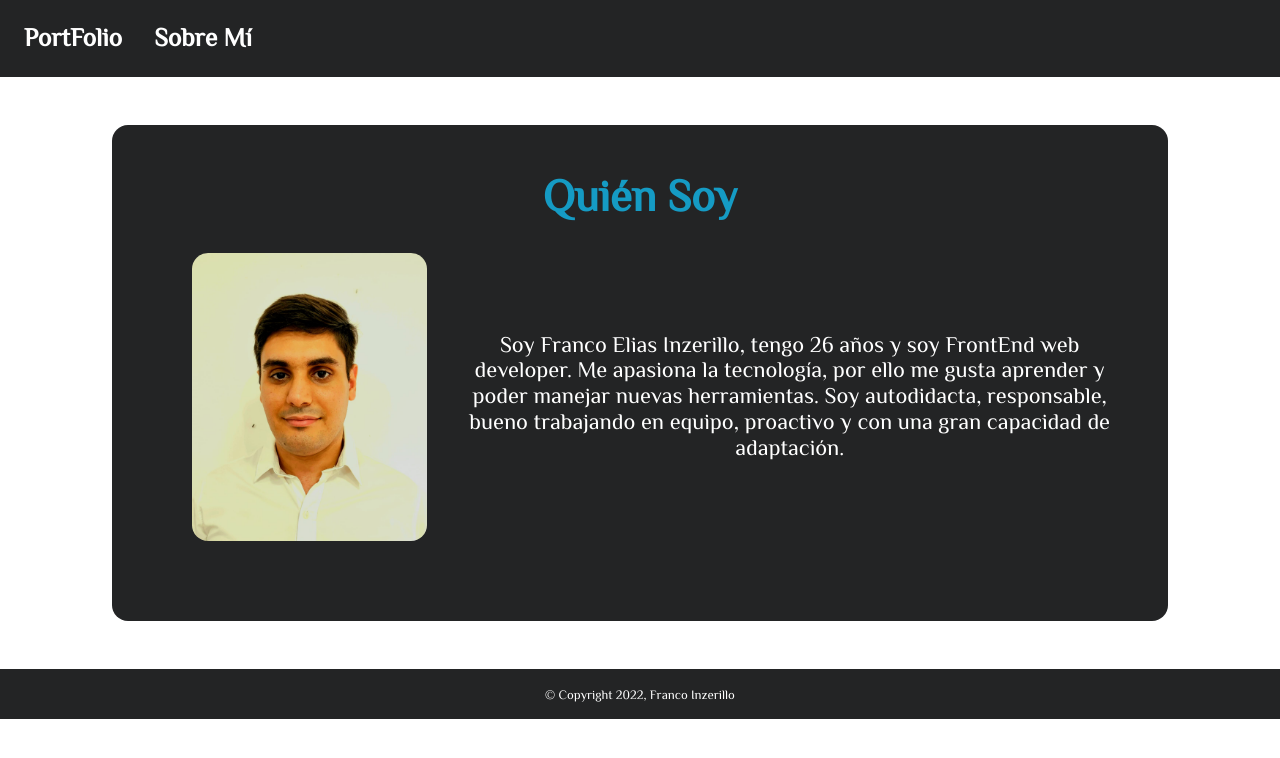
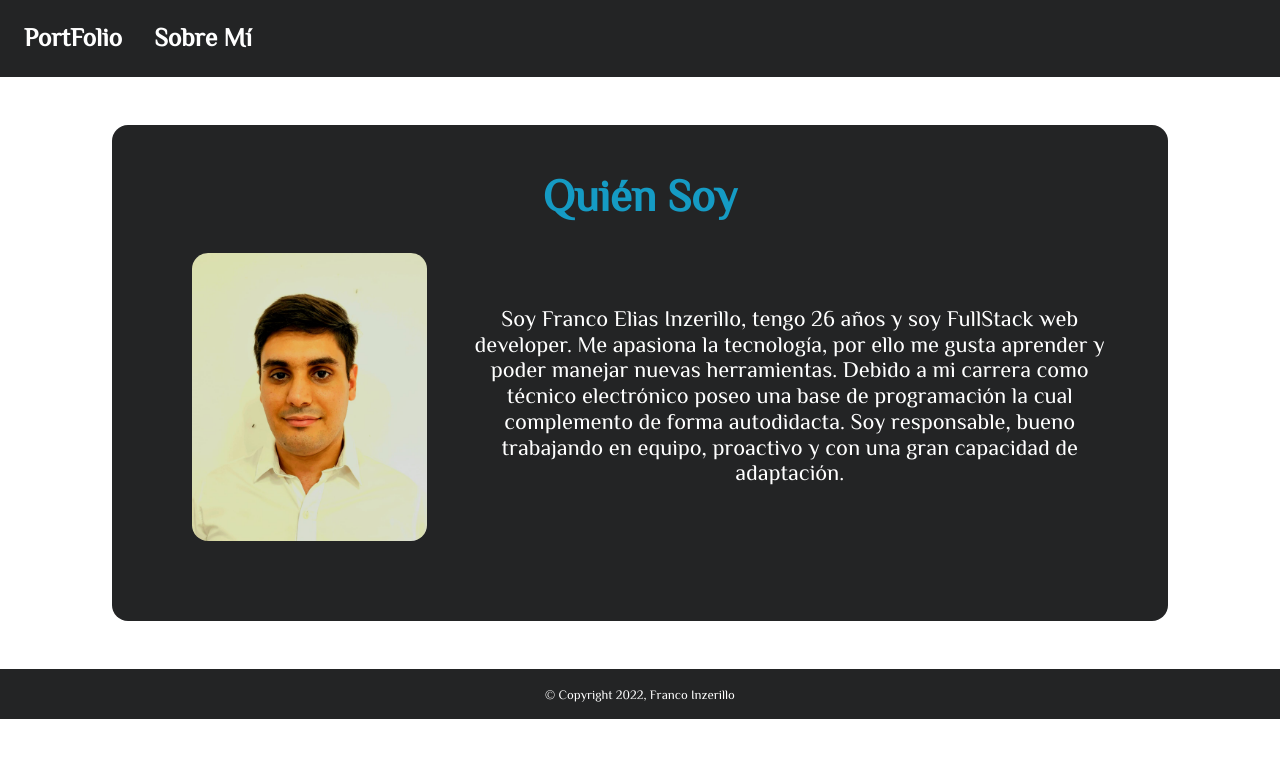
Before and after one commit to Frank076-web/PortFolio, a Next.js app: page /acerca in a window 1280 px wide. Shown: the top 758 px of the page. Built offline with nearby package versions, Linux system fonts and the light colour scheme.

Commit message:
Deleted skills'bar and added: frank's about me, mysql skill

```diff
--- a/components/acerca/AcercaMain.tsx
+++ b/components/acerca/AcercaMain.tsx
@@ -13,8 +13,8 @@ const AcercaMain = (): JSX.Element => {
                     <div className="main-acerca__card--content">
                         <img src="/images/frank-image.jpg" alt="Image-curriculum" />
                         <p>
-                            Soy Franco Elias Inzerillo, tengo {age} años y soy FrontEnd web developer. Me apasiona la tecnología, por ello me gusta aprender y poder manejar nuevas herramientas. Soy autodidacta, responsable, bueno trabajando en
-                            equipo, proactivo y con una gran capacidad de adaptación.
+                            Soy Franco Elias Inzerillo, tengo {age} años y soy FullStack web developer. Me apasiona la tecnología, por ello me gusta aprender y poder manejar nuevas herramientas. Debido a mi carrera como técnico electrónico poseo una
+                            base de programación la cual complemento de forma autodidacta. Soy responsable, bueno trabajando en equipo, proactivo y con una gran capacidad de adaptación.
                         </p>
                     </div>
                 </div>
--- a/components/index/SectionSkills/Skills.tsx
+++ b/components/index/SectionSkills/Skills.tsx
@@ -13,9 +13,6 @@ const Skills = ({ skills }: Props): JSX.Element => {
                         <h5>{name}</h5>
                         <img src={image} alt={alt} />
                     </div>
-                    <div className="section-skills__progressbar">
-                        <div className="section-skills__progressbar__bar" style={{ width: `${level}` }}></div>
-                    </div>
                 </div>
             ))}
         </>
--- a/utils/profile.ts
+++ b/utils/profile.ts
@@ -10,6 +10,7 @@ export const skills: Skill[] = [
     new Skill("Java", "java.png", "java", "40%"),
     new Skill("NextJS", "NextJs.png", "nextjs", "30%"),
     new Skill("Git", "git.png", "git", "50%"),
+    new Skill("MySql", "mysql.png", "sql", "50%"),
 ];
 
 export const experience: Experience[] = [
```
Also changed, not shown: public/images/mysql.png (added), 1 other file (tests, documents, lock files or other folders).
